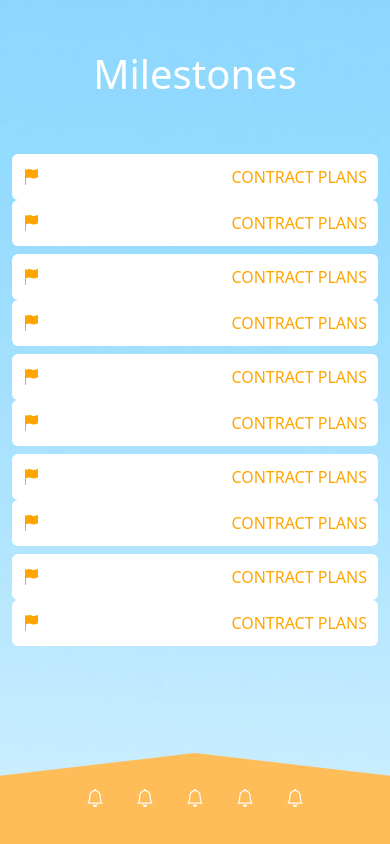
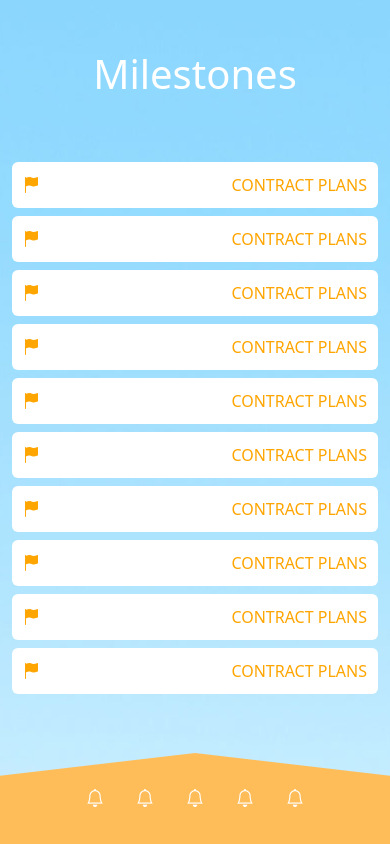
Before and after one commit to johnnyximox1/buildpilotResponsive2, a PHP site: page /dashboard/pages/pageThirteen.html in a window 390 px wide. Run offline with PHP 8.4, Linux system fonts and the light colour scheme; some libraries are stand-ins or nearby versions.

Commit message:
page 13 done

```diff
--- a/dashboard/pages/pageThirteen.html
+++ b/dashboard/pages/pageThirteen.html
@@ -44,69 +44,69 @@
 
 
                     <div class="row milesttonesRwo mt-5">
-                        <div class="col-lg-6">
+                        <div class="col-md-6 mt-2">
                             <div class="d-grid gap-2">
                                 <button class="btn custombtn" type="button" data-bs-toggle="modal" data-bs-target="#exampleModal"><span><i class="bi bi-flag-fill"></i></span> <span>CONTRACT PLANS</span></button>
 
                             </div>
                         </div>
-                        <div class="col-lg-6">
+                        <div class="col-md-6 mt-2">
                             <div class="d-grid gap-2">
                                 <button class="btn custombtn" type="button" data-bs-toggle="modal" data-bs-target="#exampleModal"><span><i class="bi bi-flag-fill"></i></span> <span>CONTRACT PLANS</span></button>
 
                             </div>
                         </div>
                     </div>
-                    <div class="row milesttonesRwo mt-2">
-                        <div class="col-lg-6">
+                    <div class="row milesttonesRwo ">
+                        <div class="col-md-6 mt-2">
                             <div class="d-grid gap-2">
                                 <button class="btn custombtn" type="button" data-bs-toggle="modal" data-bs-target="#exampleModal"><span><i class="bi bi-flag-fill"></i></span> <span>CONTRACT PLANS</span></button>
 
                             </div>
                         </div>
-                        <div class="col-lg-6">
+                        <div class="col-md-6 mt-2">
                             <div class="d-grid gap-2">
                                 <button class="btn custombtn" type="button" data-bs-toggle="modal" data-bs-target="#exampleModal"><span><i class="bi bi-flag-fill"></i></span> <span>CONTRACT PLANS</span></button>
 
                             </div>
                         </div>
                     </div>
-                    <div class="row milesttonesRwo mt-2">
-                        <div class="col-lg-6">
+                    <div class="row milesttonesRwo ">
+                        <div class="col-md-6 mt-2">
                             <div class="d-grid gap-2">
                                 <button class="btn custombtn" type="button" data-bs-toggle="modal" data-bs-target="#exampleModal"><span><i class="bi bi-flag-fill"></i></span> <span>CONTRACT PLANS</span></button>
 
                             </div>
                         </div>
-                        <div class="col-lg-6">
+                        <div class="col-md-6 mt-2">
                             <div class="d-grid gap-2">
                                 <button class="btn custombtn" type="button" data-bs-toggle="modal" data-bs-target="#exampleModal"><span><i class="bi bi-flag-fill"></i></span> <span>CONTRACT PLANS</span></button>
 
                             </div>
                         </div>
                     </div>
-                    <div class="row milesttonesRwo mt-2">
-                        <div class="col-lg-6">
+                    <div class="row milesttonesRwo ">
+                        <div class="col-md-6 mt-2">
                             <div class="d-grid gap-2">
                                 <button class="btn custombtn" type="button" data-bs-toggle="modal" data-bs-target="#exampleModal"><span><i class="bi bi-flag-fill"></i></span> <span>CONTRACT PLANS</span></button>
 
                             </div>
                         </div>
-                        <div class="col-lg-6">
+                        <div class="col-md-6 mt-2">
                             <div class="d-grid gap-2">
                                 <button class="btn custombtn" type="button" data-bs-toggle="modal" data-bs-target="#exampleModal"><span><i class="bi bi-flag-fill"></i></span> <span>CONTRACT PLANS</span></button>
 
                             </div>
                         </div>
                     </div>
-                    <div class="row milesttonesRwo mt-2">
-                        <div class="col-lg-6">
+                    <div class="row milesttonesRwo">
+                        <div class="col-md-6 mt-2">
                             <div class="d-grid gap-2">
                                 <button class="btn custombtn" type="button" data-bs-toggle="modal" data-bs-target="#exampleModal"><span><i class="bi bi-flag-fill"></i></span> <span>CONTRACT PLANS</span></button>
 
                             </div>
                         </div>
-                        <div class="col-lg-6">
+                        <div class="col-md-6 mt-2">
                             <div class="d-grid gap-2">
                                 <button class="btn custombtn" type="button" data-bs-toggle="modal" data-bs-target="#exampleModal"><span><i class="bi bi-flag-fill"></i></span> <span>CONTRACT PLANS</span></button>
 
--- a/dashboard/style.css
+++ b/dashboard/style.css
@@ -465,6 +465,10 @@ width: 33.3%;
      .dashboard10sec1 .page10Scrollcontent a {
 width: 33.3%;
     }
+    .dashboard13sec1 .pageheight{
+        height: 100vh !important;
+    }
+
 }
 
 /* Large devices (desktops, 992px and up)*/
```
